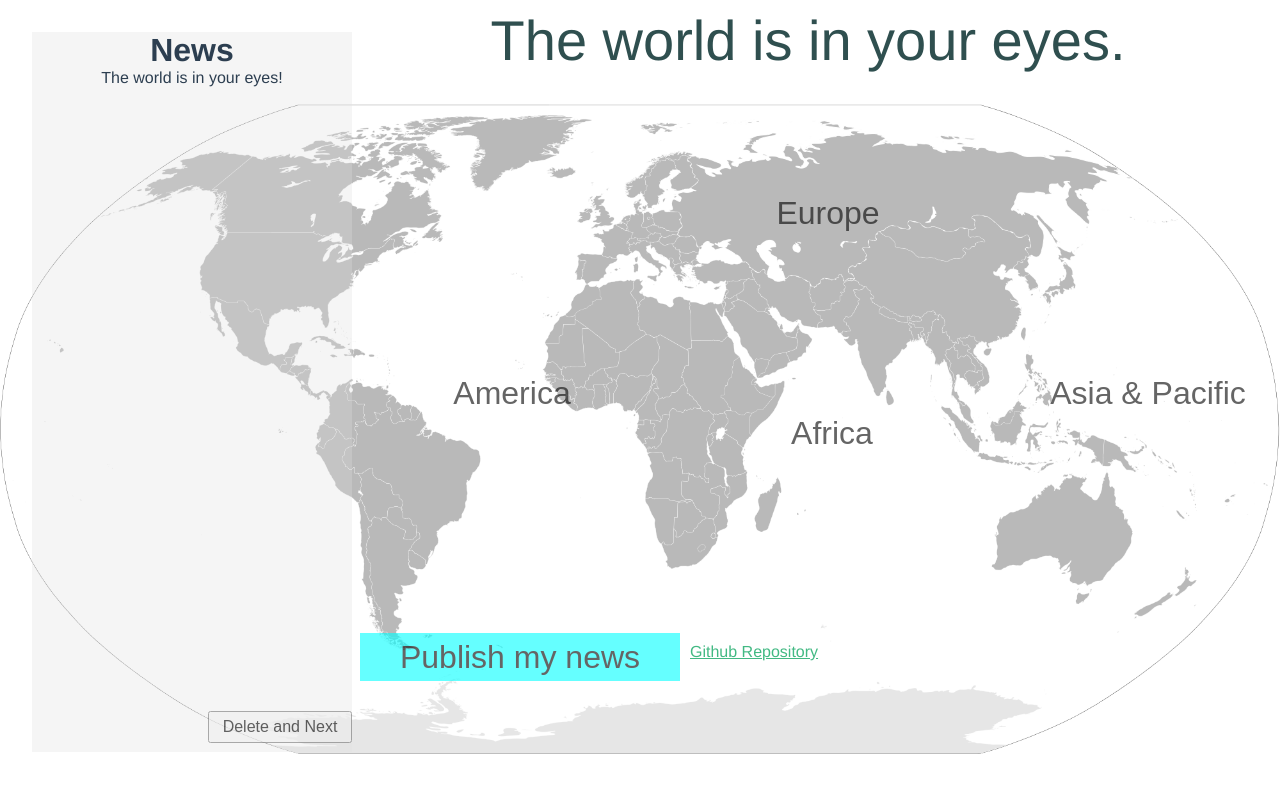
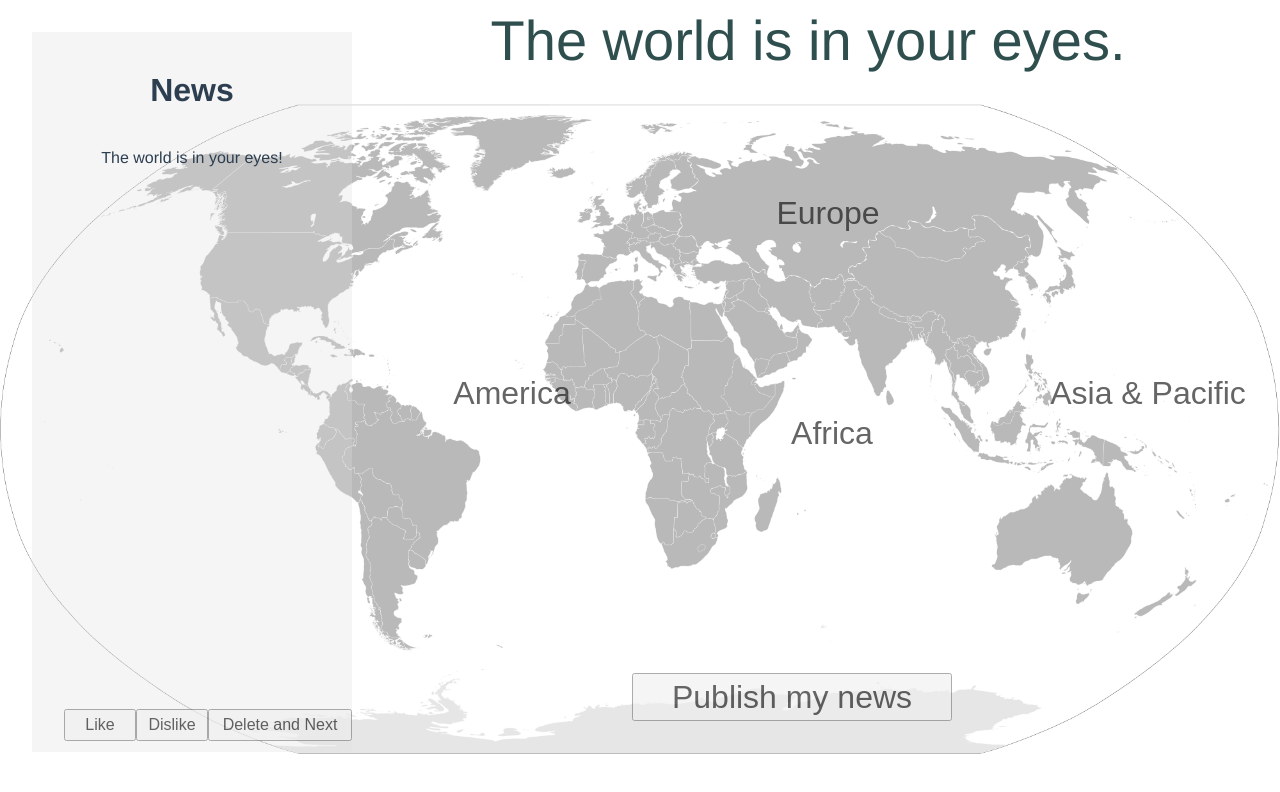
Before and after one commit to fyc1007261/Group3-proj, a Vue app: page / in a window 1280 px wide. Shown: the top 792 px of the page. Built offline with nearby package versions, Linux system fonts and the light colour scheme.

Commit message:
Like and Dislike of users

```diff
--- a/src/components/Hello.vue
+++ b/src/components/Hello.vue
@@ -2,11 +2,13 @@
   <div class="hello">
 
     <div class="textFrame">
-      <h2 v-bind:style="{}">
+      <h2  v-bind:style="{}">
         News
       </h2>
-      <div>{{message}}</div>
+      <div style="height: 70vmin">{{message}}</div>
       <button class="next" @click="delete_n_next()">Delete and Next</button>
+      <button class="like" @click="dislike()">Dislike</button>
+      <button class="like" @click="like()">Like</button>
     </div>
     <div class="title">The world is in your eyes.</div>
     <button class="AMB" @click="Am_click()">America</button>
@@ -15,11 +17,6 @@
     <br>
     <button class="AFB">Africa</button>
     <button class="PUB" @click="pub_click()">Publish my news</button>
-  <br>
-    <ul>
-      <li style="float: left"><a href="https://github.com/fyc1007261/News-overview" target="_blank">Github Repository</a></li>
-    </ul>
-
   </div>
 </template>
 
@@ -32,13 +29,14 @@ export default {
       news.region = r   // region should be 'Af', 'Am', 'As' or 'Eu'.
       news.content = c  // the content of the news.
       news.heat = h // the heat of the news
+      news.cmt = 0 // whether the user has commented on this news.
       this.newsArr.push(news)
     },
     init: function () {
-      this.createNews('Af', 'News from Africa', 30)
-      this.createNews('As', 'News from Asia', 70)
-      this.createNews('Eu', 'News from Europe', 70)
-      this.createNews('Am', 'News from America', 100)
+      this.createNews('Af', 'Andrew Harding: What Ramaphosa victory means for South Africa', 30)
+      this.createNews('As', 'Asia is driving the Bitcoin craze?', 70)
+      this.createNews('Eu', 'UK to soften Brexit impact on European banks!', 70)
+      this.createNews('Am', 'Kobe Bryant Jersey Retirement on Dec.19th!', 100)
       this.inited = 1
     },
     delete_n_next: function () {
@@ -49,6 +47,28 @@ export default {
       if (this.g_region === 'Am') {
         this.newsArr.splice(this.pos, 1)
         this.Am_click()
+      }
+    },
+    like: function () {
+      let currentObj = this.newsArr[this.pos]
+      if (currentObj.cmt === 0) {
+        currentObj.cmt = 1
+        currentObj.heat += 1
+        let msg = 'Success! The heat of the news is now ' + currentObj.heat.toString() + '.'
+        alert(msg)
+      } else {
+        alert('Sorry, you have already commented on this news.')
+      }
+    },
+    dislike: function () {
+      let currentObj = this.newsArr[this.pos]
+      if (currentObj.cmt === 0) {
+        currentObj.cmt = 1
+        currentObj.heat -= 1
+        let msg = 'Success! The heat of the news is now ' + currentObj.heat.toString() + '.'
+        alert(msg)
+      } else {
+        alert('Sorry, you have already commented on this news.')
       }
     },
     pub_click: function () {
@@ -124,7 +144,7 @@ h1 {
   margin-bottom: 2vmin;
 }
 h2{
-  margin: 0;
+  margin: 5vmin;
   font-weight: bolder;
   font-size: 4vmin;
 }
@@ -147,14 +167,13 @@ p{
   background: rgba(222,222,221,0.3);
 }
 ul {
-  float: bottom;
-  margin-top: 1vmin;
+  float: right;
+  margin-top: 10vmin;
   list-style-type: none;
-  padding: 0;
 }
 li {
+  float: left;
   display: inline-block;
-  margin: 10px;
 }
 a {
   color: #42b983;
@@ -162,13 +181,21 @@ a {
 .next{
   float: right;
   font-size: 2vmin;
-  margin-top:78vmin;
+  margin-bottom:2vmin;
   width: 18vmin;
   height: 4vmin;
   filter:alpha(Opacity=60);-moz-opacity:0.6;opacity: 0.6;
   vertical-align: center;
 }
-
+.like{
+  float: right;
+  font-size: 2vmin;
+  margin-bottom:2vmin;
+  width: 9vmin;
+  height: 4vmin;
+  filter:alpha(Opacity=60);-moz-opacity:0.6;opacity: 0.6;
+  vertical-align: center;
+}
 
 .AMB{
   text-align: center;
@@ -212,9 +239,8 @@ a {
 }
 .PUB{
   float: left;
-  border:0;
-  background-color: aqua;
-  margin-left: 1vmin;
+  margin-top:5vmin;
+  margin-left: 35vmin;
   width:40vmin;
   filter:alpha(Opacity=60);-moz-opacity:0.6;opacity: 0.6;
 }
@@ -227,4 +253,5 @@ a {
   font-size: 7vmin;
   color: darkslategrey;
 }
+
 </style>
```
